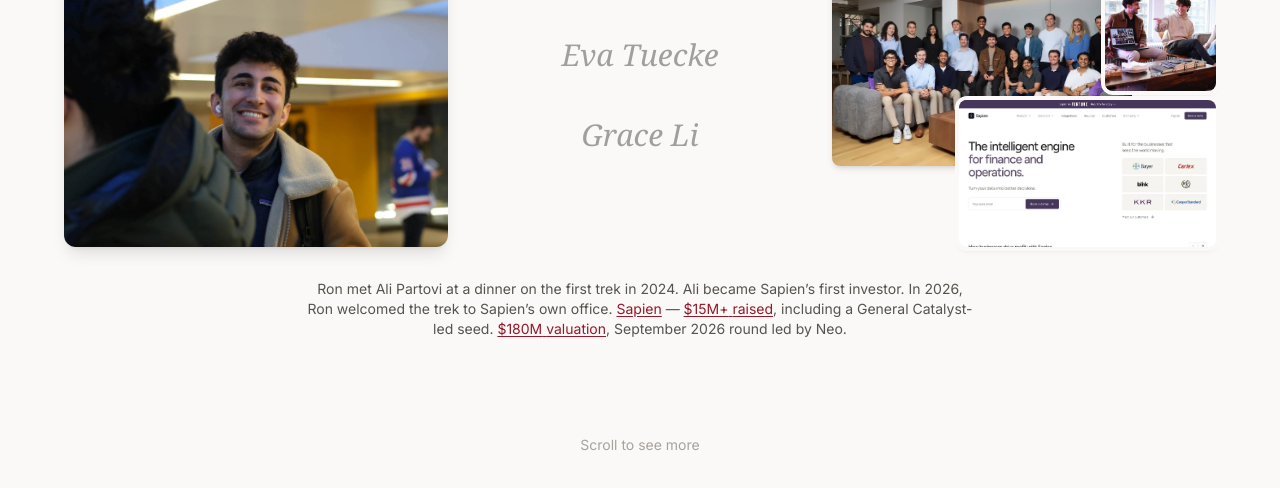
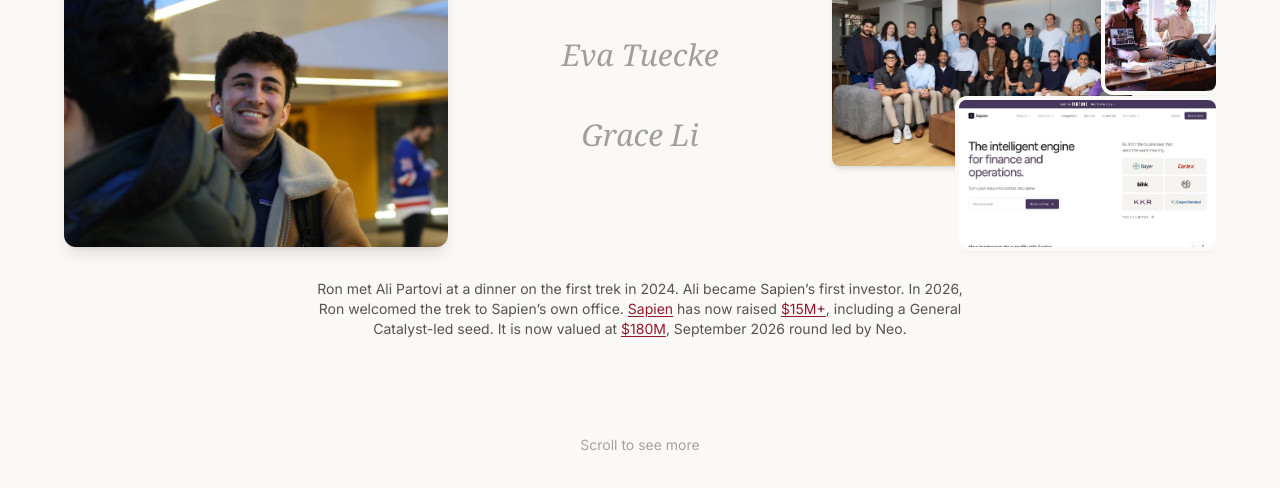
Before and after one commit to harvardstartups/harvardstartups, a Next.js app: page / in a window 1280 px wide. Shown: the part 641-1129 px from the top of the page. Built offline with nearby package versions, Linux system fonts and the light colour scheme.

Commit message:
Use natural funding sentences without em dashes

```diff
--- a/components/HeroBeforeAfter.tsx
+++ b/components/HeroBeforeAfter.tsx
@@ -270,7 +270,7 @@
             {current.trek}{" "}
             <a href={current.website} target="_blank" rel="noopener noreferrer" className="underline underline-offset-2">{current.company}</a>
             {current.metrics.map((metric, i) => <span key={metric.label}>
-              {i === 0 ? " — " : " "}<a href={metric.source} target="_blank" rel="noopener noreferrer" className="underline underline-offset-2">{metric.value} {metric.label}</a>
+              {metric.label === "valuation" ? " It is now valued at " : i === 0 ? " has now raised " : " It has now raised "}<a href={metric.source} target="_blank" rel="noopener noreferrer" className="underline underline-offset-2">{metric.value}{metric.label === "seed funding" ? " seed funding" : ""}</a>
               {", "}{metric.detail.replace(/^(Led|Including)/, word => word.toLowerCase())}.
             </span>)}
           </p>
```
